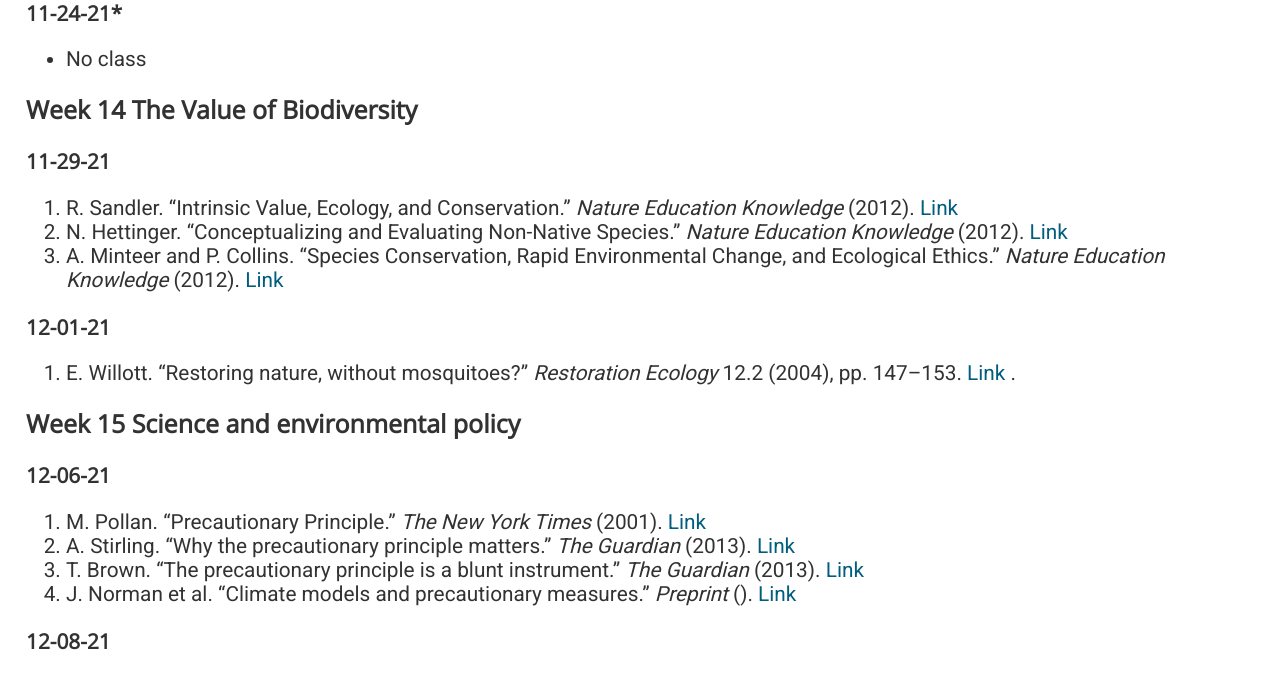
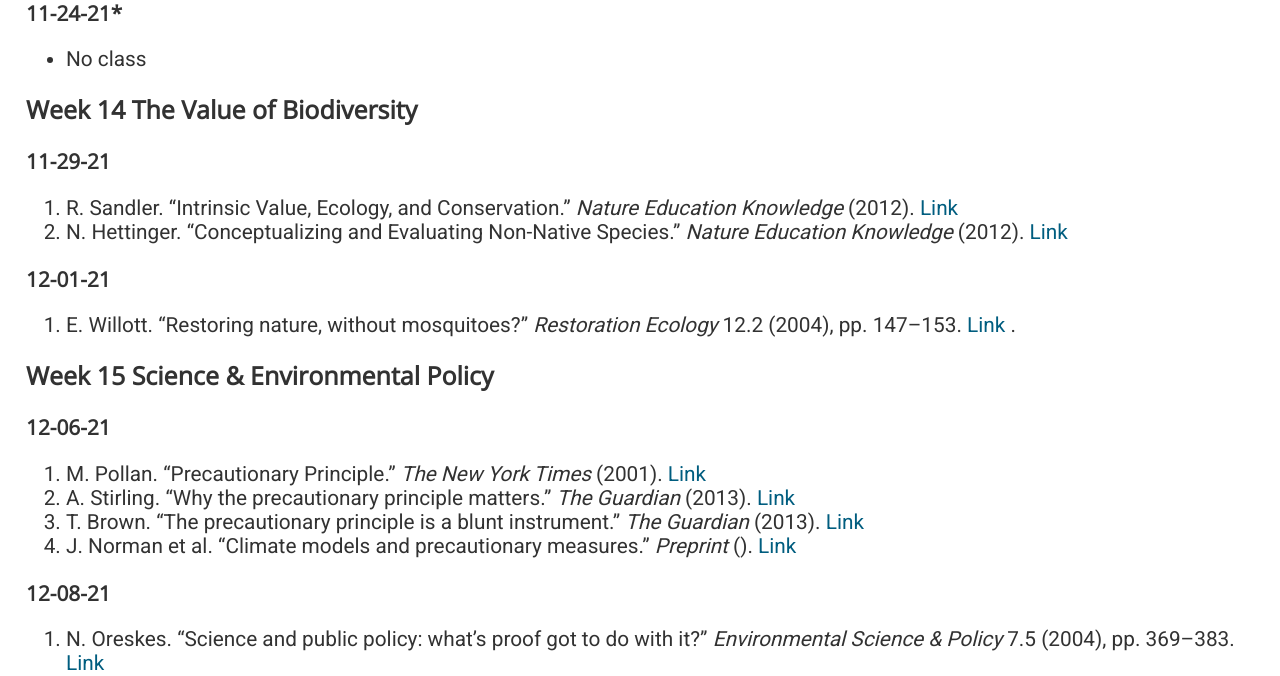
Before and after one commit to makp/website, a Flask app: page /schedule5 in a window 1280 px wide. Shown: the part 3928-4604 px from the top of the page. Run offline with Flask 2, Linux system fonts and the light colour scheme.

Commit message:
Finish posting readings phil255

```diff
--- a/templates/includes/schedule_f21_phil255.html
+++ b/templates/includes/schedule_f21_phil255.html
@@ -876,17 +876,6 @@
     Link
    </a>
   </li>
-  <li class="enumerate" id="x1-44006x3">
-   A. Minteer and P. Collins. “Species Conservation, Rapid Environmental
-     Change,  and  Ecological  Ethics.”
-   <em>
-    Nature  Education  Knowledge
-   </em>
-   (2012).
-   <a href="https://www-nature-com.proxy-tu.researchport.umd.edu/scitable/knowledge/library/species-conservation-rapid-environmental-change-and-ecological-67648942/">
-    Link
-   </a>
-  </li>
  </ol>
  <!--l. 212-->
  <p class="noindent">
@@ -921,7 +910,7 @@
   </span>
   <a id="x1-46000Week 15">
   </a>
-  Science and environmental policy
+  Science &amp; Environmental Policy
  </h4>
  <!--l. 220-->
  <p class="noindent">
```
Also changed, not shown: 1 other file.
